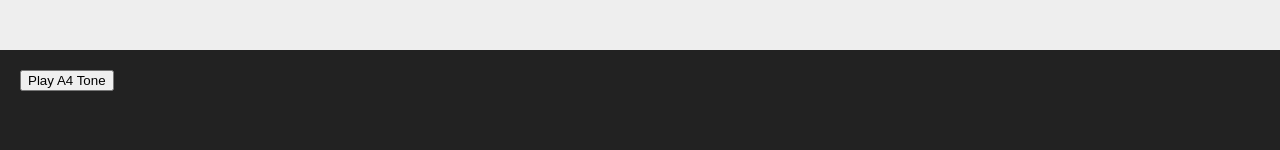
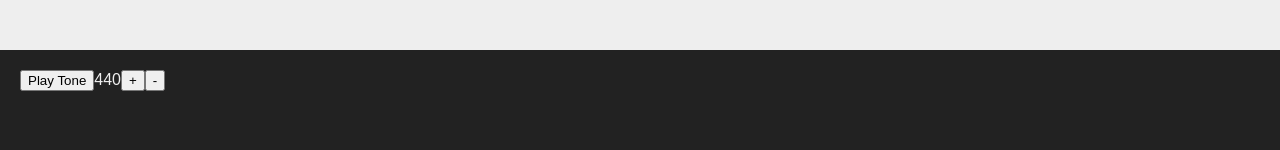
Before and after one commit to gregfagan/oh-fiddle-bits, a React (Create React App) app: page / in a window 1280 px wide. Shown: the part 150-300 px from the top of the page. Built offline with nearby package versions, Linux system fonts and the light colour scheme.

Commit message:
Tone frequency controls

```diff
--- a/src/App.js
+++ b/src/App.js
@@ -2,36 +2,64 @@ import React, { Component } from 'react'
 import './App.css'
 
 import audio from './audio'
+
+const frequencyStep = 10
 
 class App extends Component {
   constructor(props) {
     super(props)
 
     this.toggleTone = this.toggleTone.bind(this)
+    this.increaseFrequency = this.increaseFrequency.bind(this)
+    this.decreaseFrequency = this.decreaseFrequency.bind(this)
 
     this.state = {
-      playingTone: false
+      tone: {
+        frequency: 440,
+        playing: false
+      }
     }
   }
 
   componentDidMount() {
     audio.init()
+    audio.setFrequency(this.state.tone.frequency)
   }
 
   toggleTone() {
     this.setState(prevState => {
-      const playingTone = !prevState.playingTone
+      const tone = prevState.tone
+      const playing = !tone.playing
 
-      if (playingTone) {
-        audio.start()
+      if (playing) {
+        audio.start(tone.frequency)
       } else {
         audio.stop()
       }
 
       return {
-        playingTone
+        tone: { ...tone, playing }
       }
     })
+  }
+
+  updateFrequency(amount) {
+    this.setState(prevState => {
+      const tone = prevState.tone
+      const frequency = tone.frequency + amount
+      audio.setFrequency(frequency)
+      return {
+        tone: { ...tone, frequency }
+      }
+    })
+  }
+
+  increaseFrequency() {
+    this.updateFrequency(frequencyStep)
+  }
+
+  decreaseFrequency() {
+    this.updateFrequency(-frequencyStep)
   }
 
   render() {
@@ -43,8 +71,11 @@ class App extends Component {
         <section className="App-display" />
         <section className="App-controls">
           <button onClick={this.toggleTone}>
-            {this.state.playingTone ? 'Stop' : 'Play'} A4 Tone
+            {this.state.tone.playing ? 'Stop' : 'Play'} Tone
           </button>
+          <span>{this.state.tone.frequency}</span>
+          <button onClick={this.increaseFrequency}>+</button>
+          <button onClick={this.decreaseFrequency}>-</button>
         </section>
       </div>
     )
--- a/src/audio.js
+++ b/src/audio.js
@@ -4,11 +4,14 @@ let oscillator
 function init() {
   audioContext = new window.AudioContext()
   oscillator = audioContext.createOscillator()
-  oscillator.frequency.value = 440
   oscillator.start()
 }
 
-function start() {
+function setFrequency(f) {
+  oscillator.frequency.value = f
+}
+
+function start(frequency) {
   oscillator.connect(audioContext.destination)
 }
 
@@ -18,6 +21,7 @@ function stop() {
 
 export default {
   init,
+  setFrequency,
   start,
   stop
 }
```
